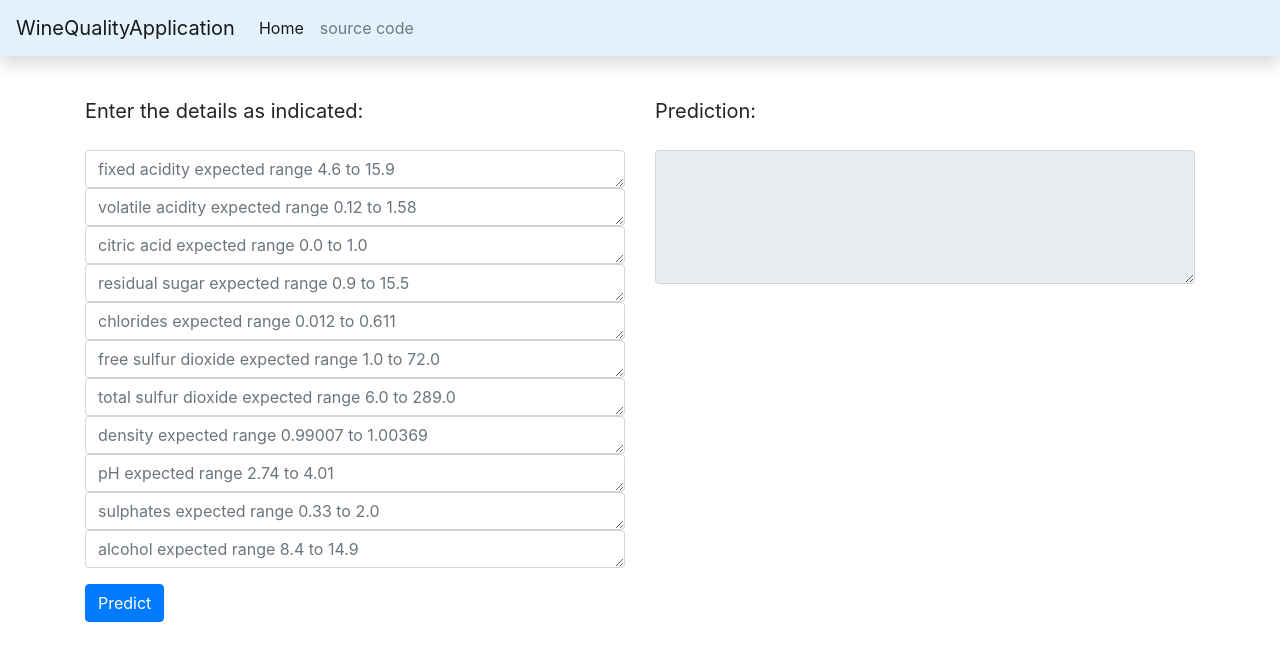
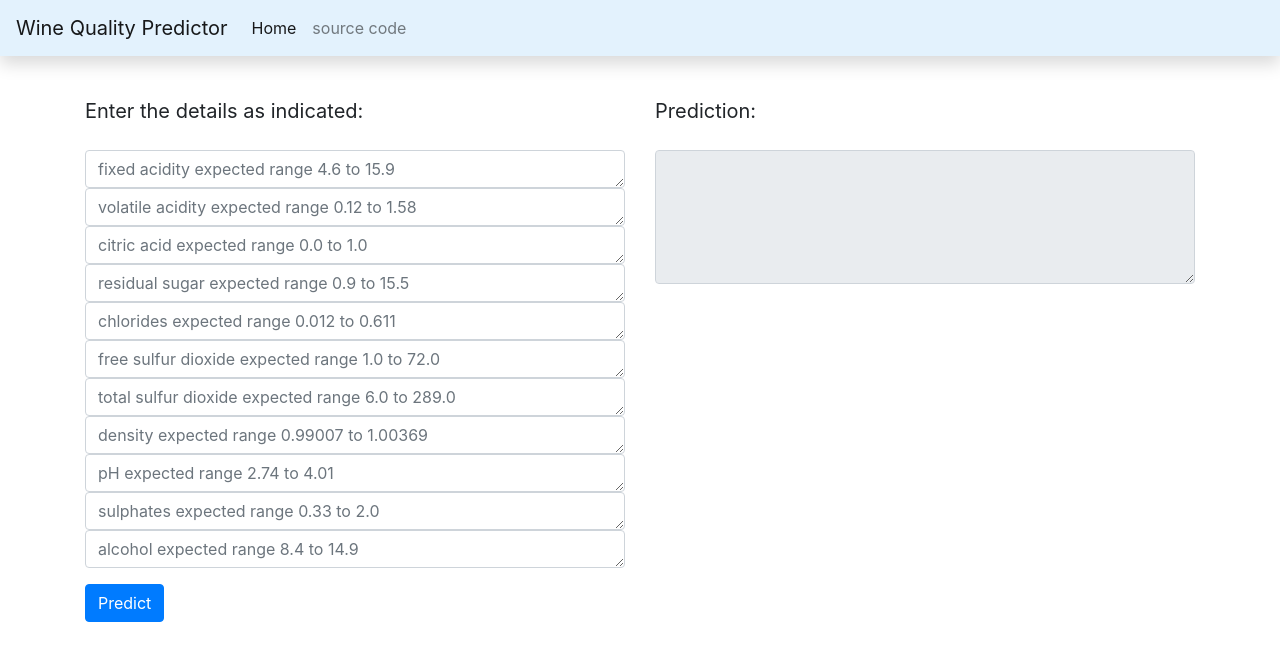
Before and after one commit to Irshad-ml/mflow-dvc_simple, a Flask app: page / in a window 1280 px wide. Shown: the top 653 px of the page. Run offline with Flask 2, Linux system fonts and the light colour scheme; some libraries are stand-ins or nearby versions.

Commit message:
github link and Application name updated

```diff
--- a/webapp/template/index.html
+++ b/webapp/template/index.html
@@ -15,7 +15,7 @@ WineQuality
 <!-- nav bar -->
 
 <nav class="navbar navbar-expand-lg navbar-light shadow fixed-top" style="background-color: #e3f2fd;">
-    <a class="navbar-brand" href="/">WineQualityApplication</a>
+    <a class="navbar-brand" href="/">Wine Quality Predictor</a>
     <button class="navbar-toggler" type="button" data-toggle="collapse" data-target="#navbarNav"
         aria-controls="navbarNav" aria-expanded="false" aria-label="Toggle navigation">
         <span class="navbar-toggler-icon"></span>
@@ -26,7 +26,7 @@ WineQuality
                 <a class="nav-link" href="/">Home <span class="sr-only">(current)</span></a>
             </li>
             <li class="nav-item">
-                <a class="nav-link" href="https://github.com/Irshad-ml/sample-dvc-demo">source code</a>
+                <a class="nav-link" href="https://github.com/Irshad-ml/mflow-dvc_simple">source code</a>
             </li>
         </ul>
     </div>
```
